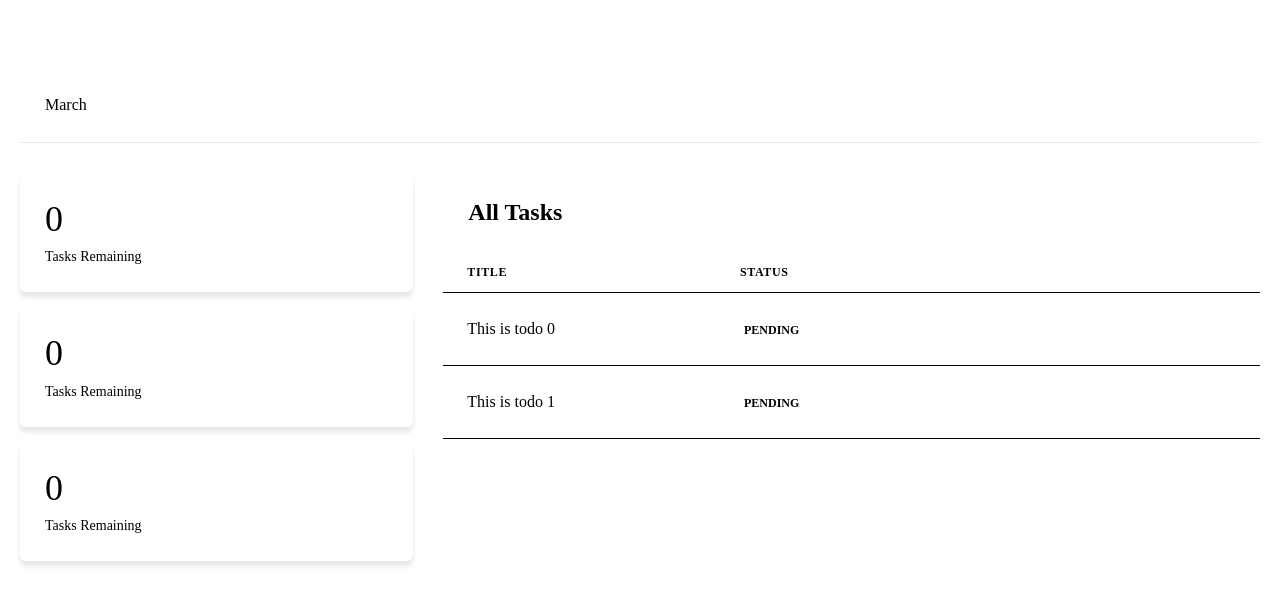
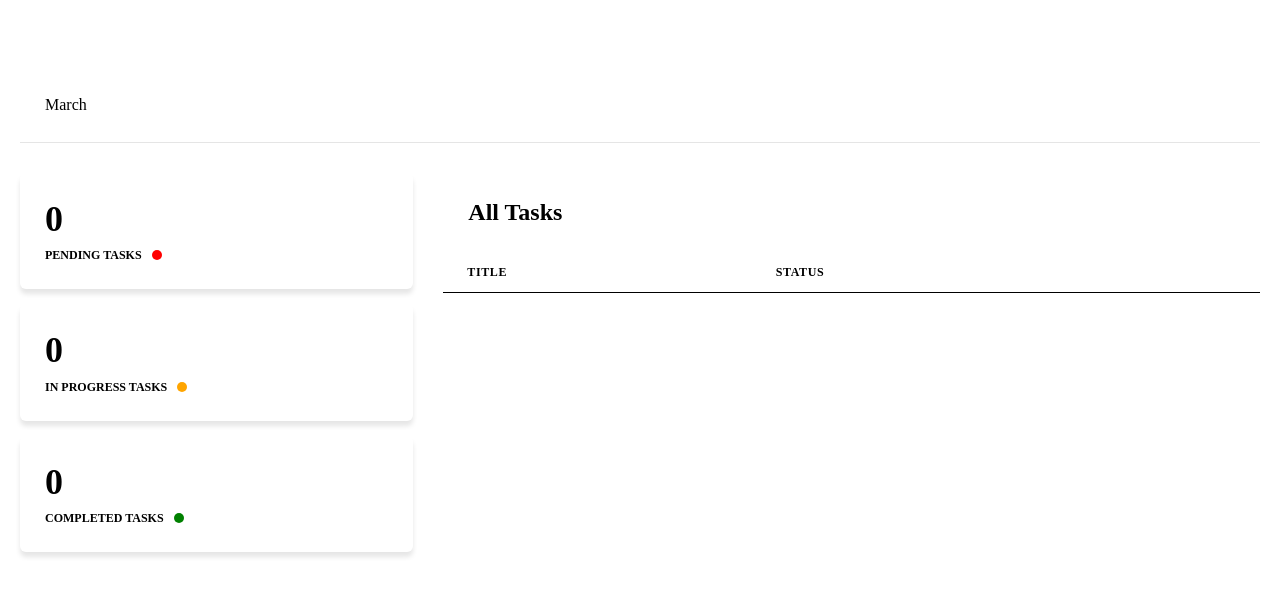
Before and after one commit to seancaleb/todo-app-redux, a React (Vite) app: page / in a window 1280 px wide. Shown: the top 604 px of the page. Built offline with nearby package versions, Linux system fonts and the light colour scheme.

Commit message:
integrate app functionality to app ui

```diff
--- a/src/common/components/AddTask.jsx
+++ b/src/common/components/AddTask.jsx
@@ -1,6 +1,8 @@
-import React from "react";
+import React, { useState } from "react";
 import { Button, Flex, Input, ScaleFade } from "@chakra-ui/react";
 import { inputProps } from "../../themes/styles";
+import { useDispatch } from "react-redux";
+import { addTodo } from "../../features/todos/todosSlice";
 
 const flexWrapperProps = {
   flexDir: { base: "column", lg: "row" },
@@ -10,11 +12,31 @@ const flexWrapperProps = {
 };
 
 const AddTask = ({ isOpen }) => {
+  const [task, setTask] = useState(null);
+  const dispatch = useDispatch();
+
+  const handleClick = () => {
+    if (task === null || task === "") {
+      console.log(task);
+      return;
+    } else {
+      dispatch(addTodo(task));
+      setTask("");
+    }
+  };
+
+  console.log(task);
   return (
     <ScaleFade in={isOpen} initialScale={0.9}>
       <Flex {...flexWrapperProps}>
-        <Input placeholder="Add new task..." {...inputProps} />
-        <Button>Add task</Button>
+        <Input
+          placeholder="Add new task..."
+          {...inputProps}
+          value={task || ""}
+          onChange={(e) => setTask(e.target.value)}
+          isRequired
+        />
+        <Button onClick={handleClick}>Add task</Button>
       </Flex>
     </ScaleFade>
   );
--- a/src/common/components/EditTask.jsx
+++ b/src/common/components/EditTask.jsx
@@ -1,5 +1,8 @@
 import { Button, Flex, Heading, Input, Text } from "@chakra-ui/react";
-import React from "react";
+import React, { useState } from "react";
+import { useParams, useNavigate } from "react-router-dom";
+import { useDispatch, useSelector } from "react-redux";
+import { selectTodo, updateTodo } from "../../features/todos/todosSlice";
 import { inputProps } from "../../themes/styles";
 
 const flexWrapperProps = {
@@ -42,17 +45,37 @@ const buttonProps = {
 };
 
 const EditTask = () => {
+  const { taskId } = useParams();
+  const navigate = useNavigate();
+  const todo = useSelector((state) => selectTodo(state, taskId));
+  const dispatch = useDispatch();
+  const [newTask, setNewTask] = useState(null);
+
+  const handleClickUpdate = () => {
+    dispatch(updateTodo(newTask, taskId));
+    setNewTask("");
+    navigate("/");
+  };
+
   return (
     <Flex {...flexWrapperProps}>
       <Flex {...flexTitleWrapperProps}>
         <Heading {...headingProps}>Edit Task</Heading>
-        <Text {...textProps}>Task ID: as214k9sd789124j9asd</Text>
+        <Text {...textProps}>Task ID: {taskId}</Text>
       </Flex>
       <Flex {...inputWrapperProps}>
-        <Input placeholder="Your current task" {...inputProps} />
+        <Input
+          {...inputProps}
+          value={newTask || todo.todo}
+          onChange={(e) => setNewTask(e.target.value)}
+        />
         <Flex {...buttonWrapperProps}>
-          <Button {...buttonProps}>Update</Button>
-          <Button {...buttonProps}>Cancel</Button>
+          <Button {...buttonProps} onClick={handleClickUpdate}>
+            Update
+          </Button>
+          <Button {...buttonProps} onClick={() => navigate("/")}>
+            Cancel
+          </Button>
         </Flex>
       </Flex>
     </Flex>
--- a/src/common/components/MenuFilter.jsx
+++ b/src/common/components/MenuFilter.jsx
@@ -7,22 +7,56 @@ import {
 } from "@chakra-ui/icons";
 import { Button, Menu, MenuButton, MenuItem, MenuList } from "@chakra-ui/react";
 import React from "react";
+import { useDispatch } from "react-redux";
+import { useNavigate } from "react-router-dom";
+import { deleteTodo, updateTodoStatus } from "../../features/todos/todosSlice";
 
-const MenuFilter = () => {
+const MenuFilter = ({ id }) => {
+  const navigate = useNavigate();
+  const dispatch = useDispatch();
+
+  const handleClickEdit = () => {
+    navigate(`/${id}`);
+  };
+
+  const handleClickStatus = (status) => {
+    dispatch(updateTodoStatus(id, status));
+  };
+
+  const handleClickDelete = () => {
+    dispatch(deleteTodo(id));
+  };
+
   return (
     <Menu>
       <MenuButton as={Button} rightIcon={<ChevronDownIcon />}>
         Actions
       </MenuButton>
       <MenuList>
-        <MenuItem icon={<EditIcon color="brand.primary" />}>Edit</MenuItem>
-        <MenuItem icon={<TimeIcon color="brand.primary" />}>
+        <MenuItem
+          icon={<EditIcon color="brand.primary" />}
+          onClick={handleClickEdit}
+        >
+          Edit
+        </MenuItem>
+        <MenuItem
+          icon={<TimeIcon color="brand.primary" />}
+          onClick={() => handleClickStatus("in progress")}
+        >
           Set in progress
         </MenuItem>
-        <MenuItem icon={<CheckIcon color="brand.primary" />}>
+        <MenuItem
+          icon={<CheckIcon color="brand.primary" />}
+          onClick={() => handleClickStatus("completed")}
+        >
           Mark as completed
         </MenuItem>
-        <MenuItem icon={<DeleteIcon color="brand.primary" />}>Delete</MenuItem>
+        <MenuItem
+          icon={<DeleteIcon color="brand.primary" />}
+          onClick={handleClickDelete}
+        >
+          Delete
+        </MenuItem>
       </MenuList>
     </Menu>
   );
--- a/src/common/components/Status.jsx
+++ b/src/common/components/Status.jsx
@@ -1,6 +1,8 @@
+import React from "react";
 import { Box, Flex, Heading, Text } from "@chakra-ui/react";
-import React from "react";
 import { Card } from "./";
+import { useSelector } from "react-redux";
+import { selectTodosByStatus } from "../../features/todos/todosSlice";
 
 const contentWrapperProps = {
   flexDir: "column",
@@ -8,7 +10,7 @@ const contentWrapperProps = {
 };
 
 const headingProps = {
-  fontWeight: "medium",
+  fontWeight: "semibold",
   color: "brand.primary",
   fontSize: { base: "30px", md: "36px" },
 };
@@ -19,25 +21,44 @@ const textWrapperProps = {
 };
 
 const textProps = {
-  fontSize: "14px",
+  fontSize: "12px",
+  fontWeight: "semibold",
   color: "brand.text.light",
 };
 
 const circleProps = {
   w: "10px",
   h: "10px",
-  bg: "brand.complete.main",
   borderRadius: "50%",
 };
 
-const Status = () => {
+const Status = ({ status }) => {
+  let color;
+  const filteredStatus = useSelector((state) =>
+    selectTodosByStatus(state, status)
+  );
+
+  switch (status) {
+    case "pending":
+      color = "red";
+      break;
+    case "in progress":
+      color = "orange";
+      break;
+    case "completed":
+      color = "green";
+      break;
+    default:
+      break;
+  }
+
   return (
     <Card>
       <Flex {...contentWrapperProps}>
-        <Heading {...headingProps}>0</Heading>
+        <Heading {...headingProps}>{filteredStatus.length}</Heading>
         <Flex {...textWrapperProps}>
-          <Text {...textProps}>Tasks Remaining</Text>
-          <Box {...circleProps} />
+          <Text {...textProps}>{status.toUpperCase()} TASKS</Text>
+          <Box {...circleProps} bg={color} />
         </Flex>
       </Flex>
     </Card>
--- a/src/common/components/StatusList.jsx
+++ b/src/common/components/StatusList.jsx
@@ -1,8 +1,9 @@
 import { Flex } from "@chakra-ui/react";
 import React from "react";
 import { Status } from "./";
+import { nanoid } from "@reduxjs/toolkit";
 
-const data = [1, 2, 3];
+const statusList = ["pending", "in progress", "completed"];
 
 const flexProps = {
   flexDir: "column",
@@ -12,7 +13,9 @@ const flexProps = {
 const StatusList = () => {
   let renderStatusList;
 
-  renderStatusList = data.map((item) => <Status key={item} />);
+  renderStatusList = statusList.map((status) => (
+    <Status key={nanoid()} status={status} />
+  ));
 
   return <Flex {...flexProps}>{renderStatusList}</Flex>;
 };
--- a/src/common/components/Tasks.jsx
+++ b/src/common/components/Tasks.jsx
@@ -2,6 +2,7 @@ import React from "react";
 import {
   Badge,
   Box,
+  Text,
   Flex,
   Heading,
   Table,
@@ -11,7 +12,8 @@ import {
   Thead,
   Tr,
 } from "@chakra-ui/react";
-import { nanoid } from "@reduxjs/toolkit";
+import { useSelector } from "react-redux";
+import { selectTodos } from "../../features/todos/todosSlice";
 import MenuFilter from "./MenuFilter";
 
 const wrapperProps = {
@@ -35,24 +37,44 @@ const tableWrapperProps = {
 const trProps = { bg: "brand.light" };
 const thProps = { color: "brand.primary" };
 
-const data = Array(2).fill("");
+const Tasks = () => {
+  const todos = useSelector(selectTodos);
+  let tasks;
 
-const Tasks = () => {
-  let tasks = data.map((item, index) => {
-    const color = index % 2 === 0 ? "white" : "brand.light";
+  if (todos) {
+    tasks = todos.map((todo, index) => {
+      const rowColor = index % 2 === 0 ? "white" : "brand.light";
+      let color;
+
+      switch (todo.status) {
+        case "pending":
+          color = "red";
+          break;
+        case "in progress":
+          color = "orange";
+          break;
+        case "completed":
+          color = "green";
+          break;
+        default:
+          break;
+      }
 
       return (
-      <Tr key={nanoid()} bg={color}>
-        <Td>This is todo {index}</Td>
-        <Td>
-          <Badge colorScheme="red">Pending</Badge>
+        <Tr key={todo.id} bg={rowColor}>
+          <Td minW={{ base: "150px", lg: "250px" }}>{todo.todo}</Td>
+          <Td w="150px">
+            <Badge colorScheme={color}>{todo.status}</Badge>
           </Td>
           <Td isNumeric>
-          <MenuFilter />
+            <MenuFilter id={todo.id} />
           </Td>
         </Tr>
       );
     });
+  } else {
+    tasks = <Text>No Todos at the moment.</Text>;
+  }
 
   return (
     <Flex {...wrapperProps}>
```
Lines whose indentation alone changed are shown as unchanged.
